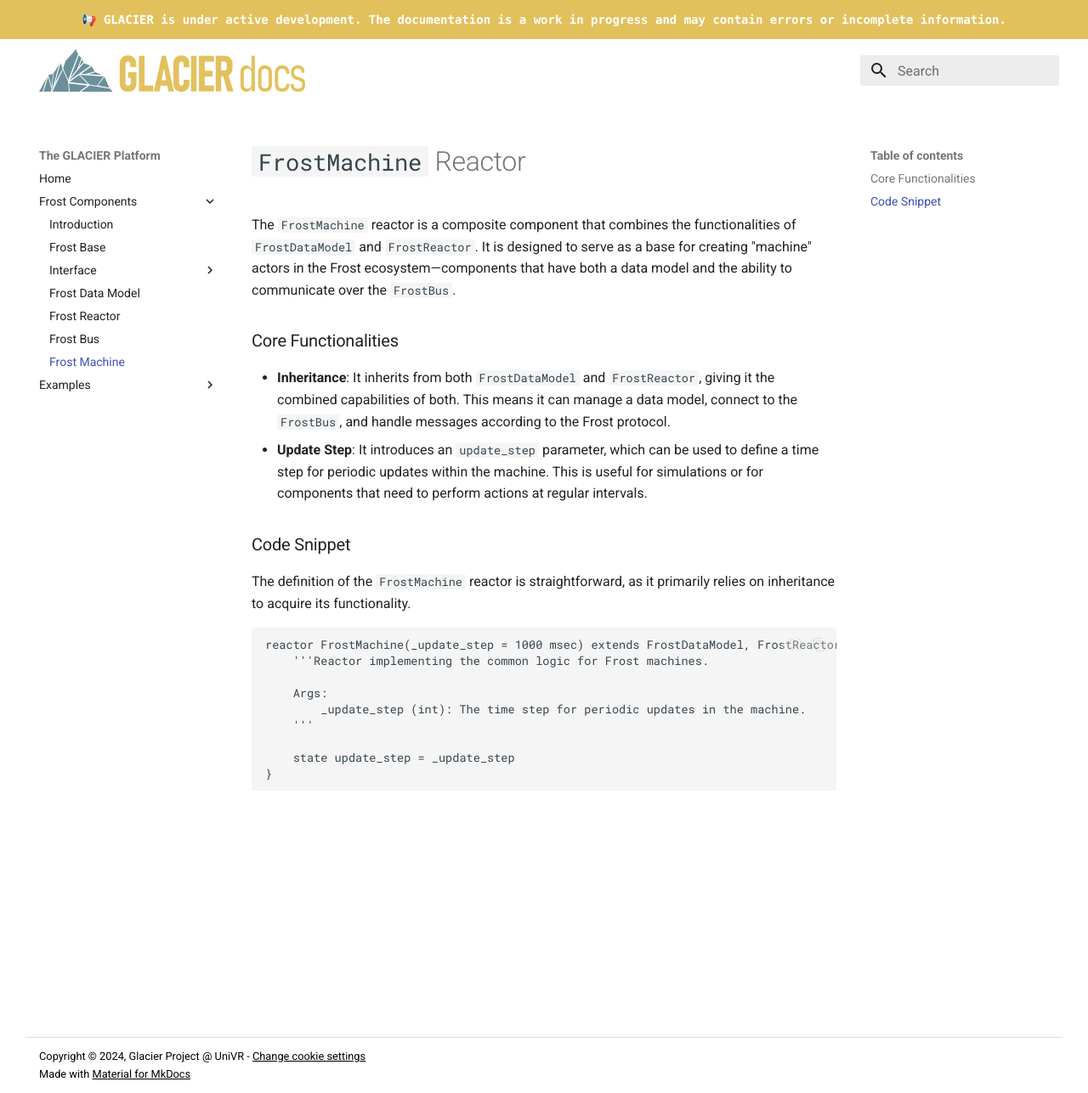
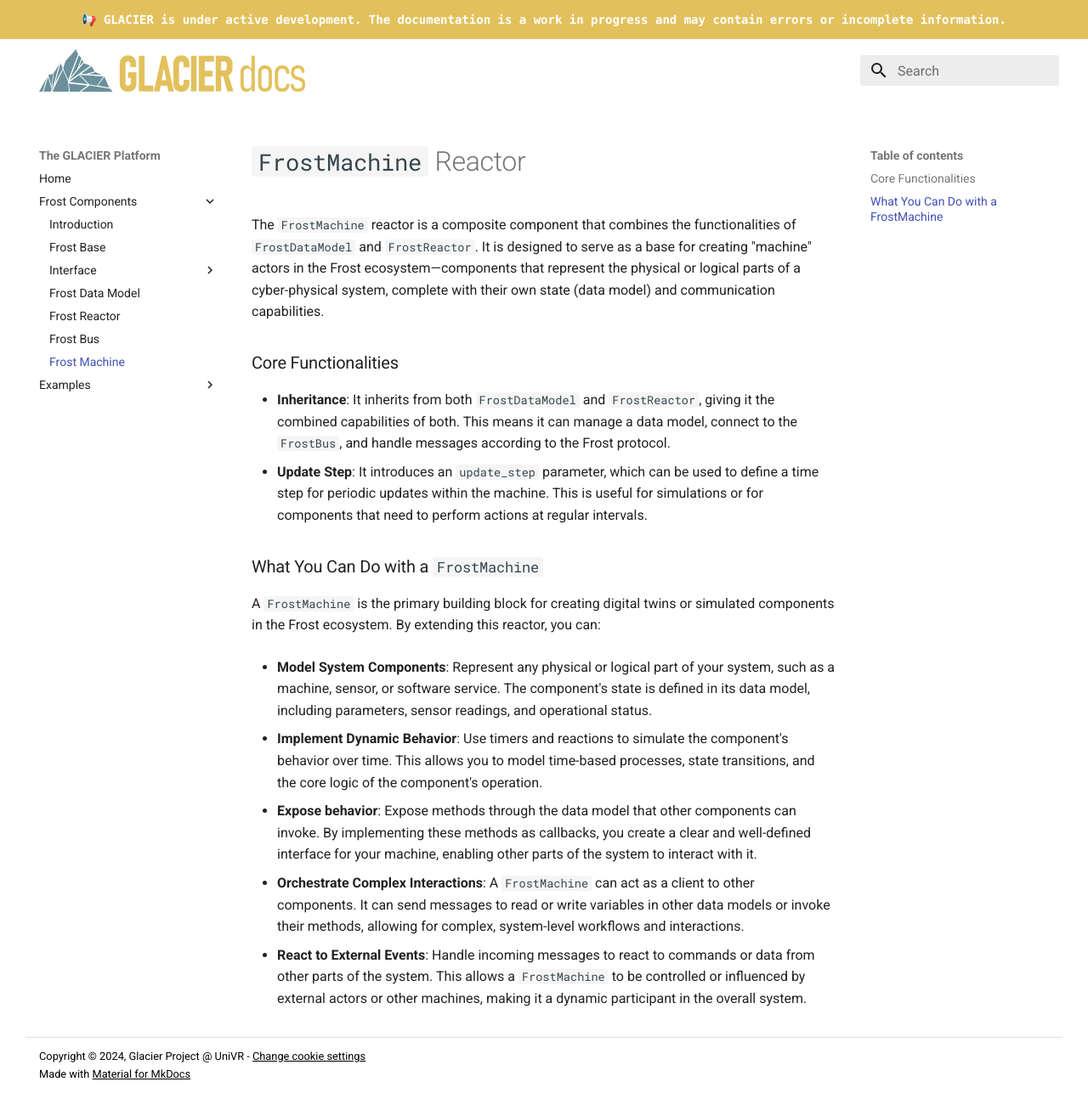
Before and after one commit to glacier-project/glacier-website, an MkDocs documentation site: the page built from docs/doc_sources/Frost_Machine.md, in a window 1280 px wide and 1287 px high. Shown: the whole window at 85% size. Built offline with MkDocs 1.6.1 and Material for MkDocs 9.7.7, drawn with Linux system fonts in a browser that asks for light colours.

Commit message:
FrostMachine update

````diff
--- a/docs/doc_sources/Frost_Machine.md
+++ b/docs/doc_sources/Frost_Machine.md
@@ -1,24 +1,22 @@
 # `FrostMachine` Reactor
 
-The `FrostMachine` reactor is a composite component that combines the functionalities of `FrostDataModel` and `FrostReactor`. It is designed to serve as a base for creating "machine" actors in the Frost ecosystem—components that have both a data model and the ability to communicate over the `FrostBus`.
+The `FrostMachine` reactor is a composite component that combines the functionalities of `FrostDataModel` and `FrostReactor`. It is designed to serve as a base for creating "machine" actors in the Frost ecosystem—components that represent the physical or logical parts of a cyber-physical system, complete with their own state (data model) and communication capabilities.
 
 ### Core Functionalities
 
 - **Inheritance**: It inherits from both `FrostDataModel` and `FrostReactor`, giving it the combined capabilities of both. This means it can manage a data model, connect to the `FrostBus`, and handle messages according to the Frost protocol.
 - **Update Step**: It introduces an `update_step` parameter, which can be used to define a time step for periodic updates within the machine. This is useful for simulations or for components that need to perform actions at regular intervals.
 
-### Code Snippet
+### What You Can Do with a `FrostMachine`
 
-The definition of the `FrostMachine` reactor is straightforward, as it primarily relies on inheritance to acquire its functionality.
+A `FrostMachine` is the primary building block for creating digital twins or simulated components in the Frost ecosystem. By extending this reactor, you can:
 
-```lf-python
-reactor FrostMachine(_update_step = 1000 msec) extends FrostDataModel, FrostReactor {
-    '''Reactor implementing the common logic for Frost machines.
+-   **Model System Components**: Represent any physical or logical part of your system, such as a machine, sensor, or software service. The component's state is defined in its data model, including parameters, sensor readings, and operational status.
 
-    Args:
-        _update_step (int): The time step for periodic updates in the machine.
-    '''
+-   **Implement Dynamic Behavior**: Use timers and reactions to simulate the component's behavior over time. This allows you to model time-based processes, state transitions, and the core logic of the component's operation.
 
-    state update_step = _update_step
-}
-```
+-   **Expose behavior**: Expose methods through the data model that other components can invoke. By implementing these methods as callbacks, you create a clear and well-defined interface for your machine, enabling other parts of the system to interact with it.
+
+-   **Orchestrate Complex Interactions**: A `FrostMachine` can act as a client to other components. It can send messages to read or write variables in other data models or invoke their methods, allowing for complex, system-level workflows and interactions.
+
+-   **React to External Events**: Handle incoming messages to react to commands or data from other parts of the system. This allows a `FrostMachine` to be controlled or influenced by external actors or other machines, making it a dynamic participant in the overall system.
````
